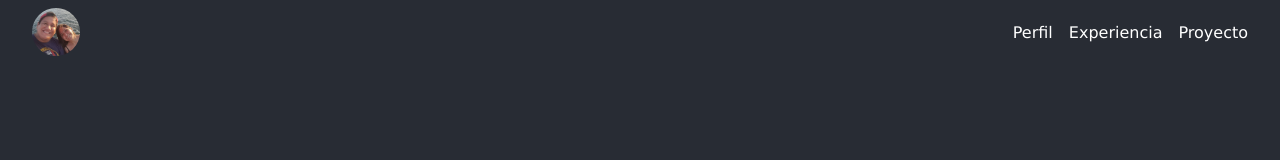
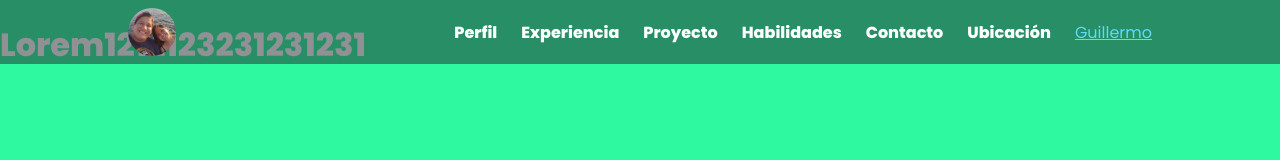
Before and after one commit to guillermotlv/Tecsup1, a plain HTML site: page index.html in a window 1280 px wide. Shown: the top 160 px of the page. Drawn offline with nearby package versions, Linux system fonts and the light colour scheme.

Commit message:
Clase Sábado 09/04

```diff
--- a/css/index.css
+++ b/css/index.css
@@ -2,6 +2,8 @@
   --primary-theme-color: #20232a;
   --secondary-theme-color: #282c34;
   --text-color: #fff;
+  --primary-shadow-color: #8888;
+  --secondary-shadow-color: #21242c80;
   --shadow-color: #8888;
   --button-color: #61dafb;
   --button-color-active: #fff;
@@ -10,6 +12,7 @@
   --secondary-highlight: #ffd700;
   --padding-section: 2em 0;
   --padding-container: 0 2em;
+  --max-width-container: 1024px;
   --border-radius: 0.5rem;
   --all-transitions: all 0.25s;
 }
@@ -17,12 +20,18 @@
 .body {
   background-color: var(--secondary-theme-color);
   color: var(--text-color);
-    font-family: 'Lucida Sans', 'Lucida Sans Regular', 'Lucida Grande', 'Lucida Sans Unicode', Geneva, Verdana, sans-serif;
+  font-family: 'Poppins', sans-serif;
   margin: 0;
+  min-height: 200vh;
 }
 
 .header {
-
+  position: fixed;
+  /* z-index: 100; */
+  top: 0;
+  left: 0;
+  width: 100%;
+  background-color: var(--secondary-shadow-color);
 }
 
 .header-nav {
@@ -33,6 +42,8 @@
   display: flex;
   align-items: center;
   justify-content: space-between;
+  max-width: var(--max-width-container);
+  margin: auto;
   padding: var(--padding-container);
 }
 
@@ -41,18 +52,55 @@
   height: 3rem;
   border-radius: 50%;
   overflow: hidden;
+  transition: var(--all-transitions);
+}
+
+.header-nav__link-logo-container:hover {
+  box-shadow:
+    0 0 0.25rem 0 var(--primary-highlight),
+    0 0 0.5rem 0 var(--primary-highlight);
 }
 
 .header-nav__link-logo {
   height: 100%;
 }
 
+.header-nav__menu-icon-label {
+  font-size: 2rem;
+  cursor: pointer;
+  transition: var(--all-transitions);
+}
+
+.header-nav__menu-icon-label:hover {
+  text-shadow:
+    0 0 0.25rem var(--primary-highlight),
+    0 0 0.5rem var(--primary-highlight);
+}
+
+.header-nav__menu-icon-checkbox {
+  display: none;
+}
+
+.header-nav__menu-icon-checkbox:checked+.header-nav__menu-link-list {
+  left: 0;
+}
+
 .header-nav__menu-link-list {
+  position: fixed;
+  top: 4rem;
+  left: 100%;
+  width: 100%;
+  height: calc(100% - 4rem);
   display: flex;
-    gap: 1rem;
+  flex-direction: column;
+  align-items: center;
+  justify-content: center;
+  gap: 2rem;
   margin: 0;
   padding: 0;
+  background-color: var(--primary-shadow-color);
   list-style: none;
+  transition: var(--all-transitions);
 }
 
 .header-nav__menu-link-item {
@@ -60,5 +108,47 @@
 }
 
 .header-nav__menu-link {
+  position: relative;
   color: var(--text-color);
+  font-weight: bold;
   text-decoration: none;
+  transition: var(--all-transitions);
+}
+
+.header-nav__menu-link:hover,
+.header-nav__menu-link--active {
+  color: var(--primary-highlight);
+}
+
+.header-nav__menu-link::after {
+  content: '';
+  position: absolute;
+  left: 0;
+  bottom: -0.125rem;
+  width: 0;
+  height: 0.0625rem;
+  background-color:var(--secondary-highlight);
+  transition: var(--all-transitions);
+}
+
+.header-nav__menu-link:hover::after,
+.header-nav__menu-link--active::after {
+  width: 100%;
+}
+/*Media query*/
+@media (min-width: 854px) {
+  .body {
+    background-color: #2ef8a0;
+  }
+  .header-nav__menu-icon-label {
+    display: none;
+  }
+  .header-nav__menu-link-list{
+    position:static;
+    width:auto;
+    flex-direction: row;
+    gap: 1.5rem;
+    list-style: none;
+    background-color: transparent;
+  }
+}
--- a/index.html
+++ b/index.html
@@ -6,14 +6,22 @@
     <meta name="viewport" content="width=device-width, initial-scale=1.0">
     <title>Guillermo G. Si lo sueñas lo programas</title>
     <link rel="stylesheet" href="./css/index.css">
+    <link rel="preconnect" href="https://fonts.googleapis.com">
+<link rel="preconnect" href="https://fonts.gstatic.com" crossorigin>
+<link href="https://fonts.googleapis.com/css2?family=Poppins:wght@200;400;600;800&display=swap" rel="stylesheet">
+<link rel="stylesheet" href="https://cdn.jsdelivr.net/npm/bootstrap-icons@1.8.1/font/bootstrap-icons.css">
 </head>
 <body class="body">
     <header class="header">
       <nav class="header-nav">
         <div class="header-nav__container">
-                <a href="" class="header-nav__link-logo-container">
+            <a href="#" class="header-nav__link-logo-container">
                 <img src="./30411953_10211837543357996_2912236028553068544_n (1).jpg" alt="logo guillermo gutierrez" >
             </a>
+            <label for="headerNavMenuIcon" class="header-nav__menu-icon-label">
+                <i class="bi bi-menu-button"></i>
+            </label>
+            <input type="checkbox" id="headerNavMenuIcon" class="header-nav__menu-icon-checkbox">
                 <ul class="header-nav__menu-link-list">
                   <li class="header-nav__menu-link-item">
                     <a href="#" class="header-nav__menu-link">Perfil</a>
@@ -22,11 +30,25 @@
                     <a href="#" class="header-nav__menu-link">Experiencia</a>
                   </li>
                   <li class="header-nav__menu-link-item">
-                      <a href="#"class="header-nav__menu-link" >Proyecto</a>
+                    <a href="#" class="header-nav__menu-link">Proyecto</a>
                   </li>
+                  <li class="header-nav__menu-link-item">
+                    <a href="#" class="header-nav__menu-link">Habilidades</a>
+                  </li>
+                  <li class="header-nav__menu-link-item">
+                    <a href="#" class="header-nav__menu-link">Contacto</a>
+                  </li>
+                  <li class="header-nav__menu-link-item">
+                    <a href="#" class="header-nav__menu-link">Ubicación</a>
+                  </li>
+                  <li class="header-nav__menu-link-item">
+                    <a href="#" class="hheader-nav__menu-link header-nav__menu-link--active" target="_blank" rel="noopener noreferrer">Guillermo</a>
+                  </li>
+
               </ul>
             </div>
         </nav>
     </header>
+    <h1 class="h1">Lorem1212123231231231</h1>
 </body>
 </html>
```
Lines whose indentation alone changed are shown as unchanged.
